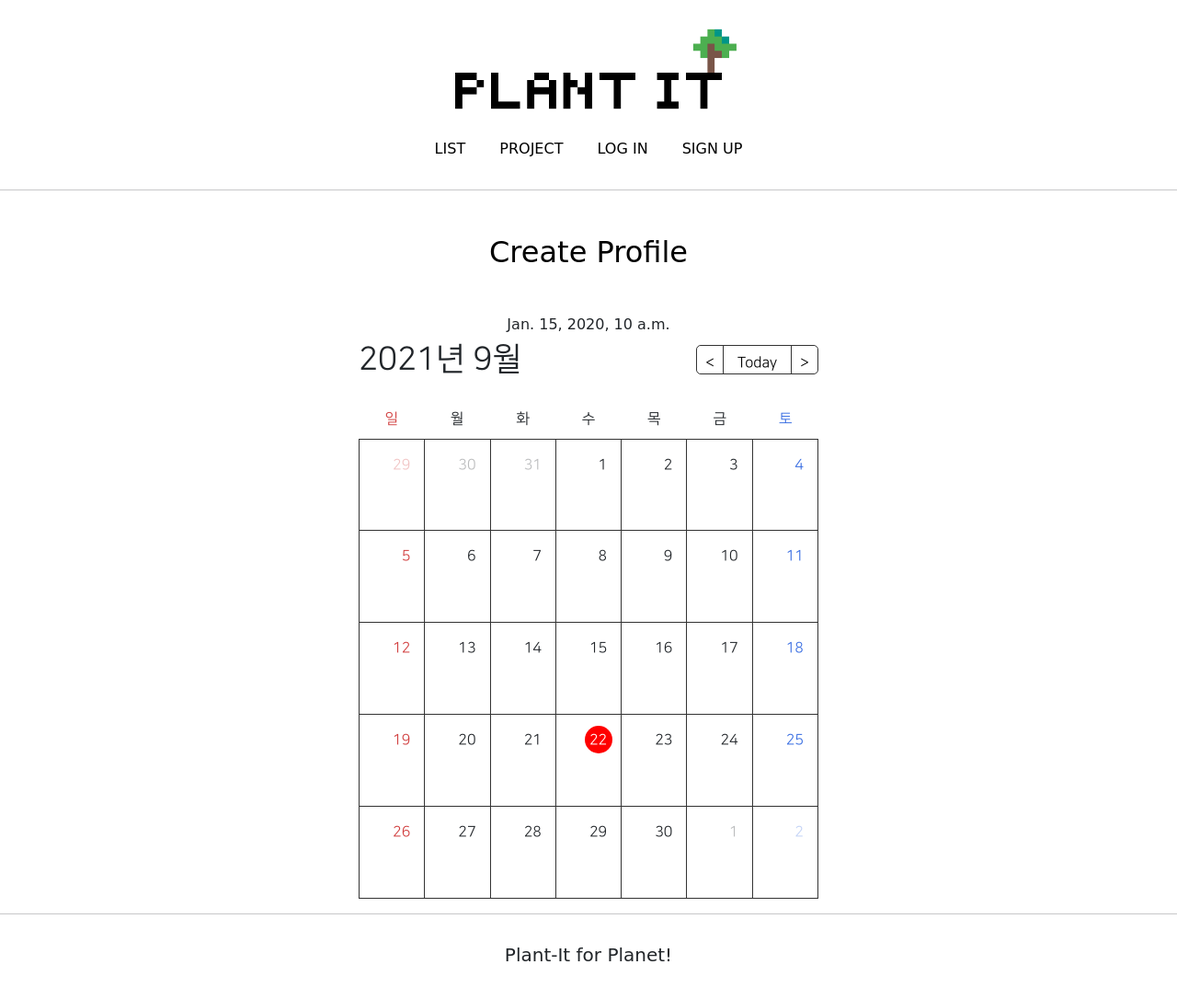
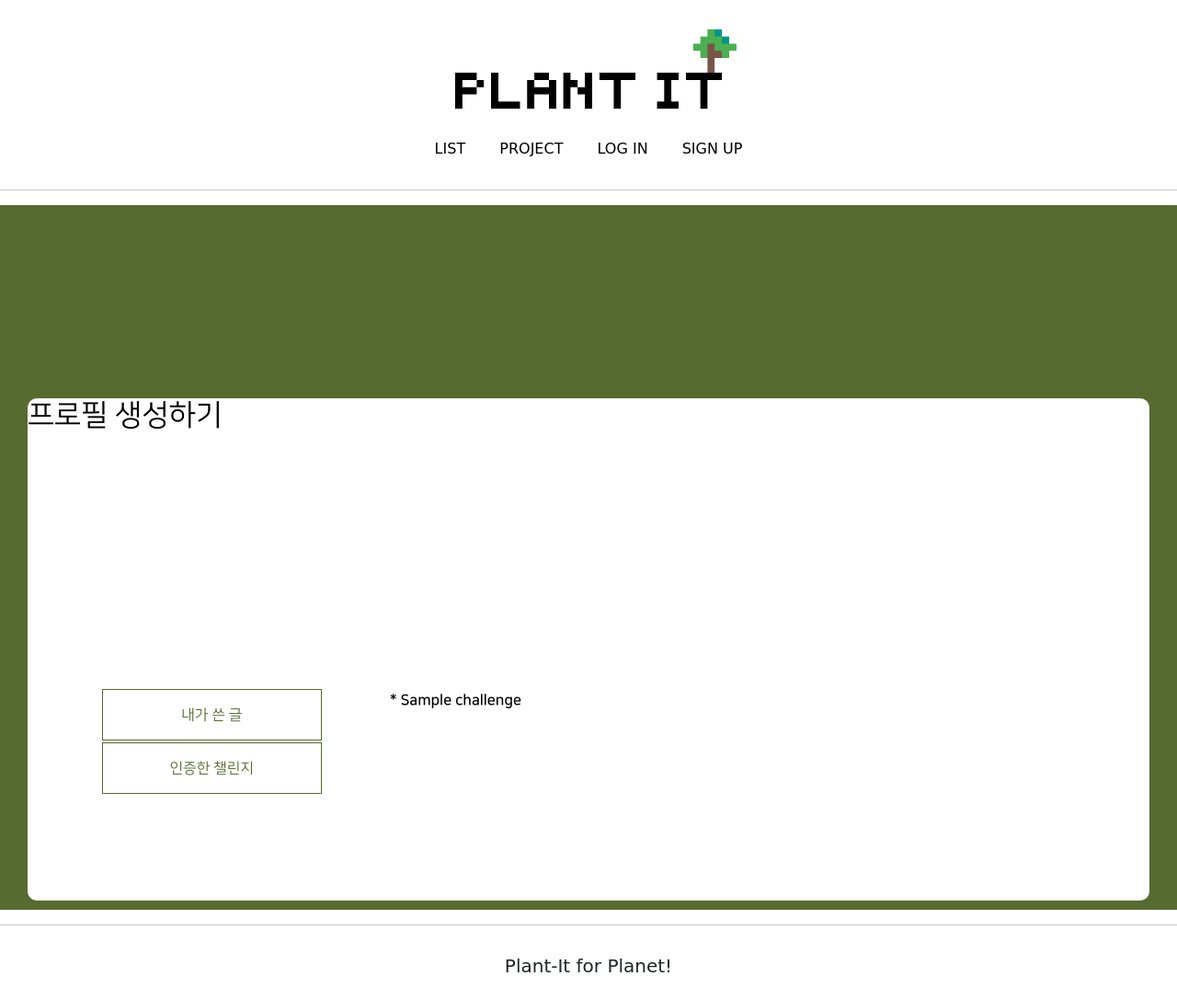
Before and after one commit to chogoal/PlantIt, a Django app: template accountapp/templates/accountapp/detail.html in a window 1280 px wide. Shown: the whole page at 92% size. Before the commit the page ends 1045 px from the top, so only its background shows below. Run offline with Django 3.2, Linux system fonts and the light colour scheme; tables that the repository leaves empty hold one stand-in row (values such as "Sample post"); the template is opened without the code that fills it: values that come from a table or form of the project are taken from there, most other values are stand-ins (such as "Sample title", 1, 10 or a date in 2020); some libraries are stand-ins or nearby versions; some web fonts are replaced.

Commit message:
update accountapp detail

```diff
--- a/accountapp/templates/accountapp/detail.html
+++ b/accountapp/templates/accountapp/detail.html
@@ -3,12 +3,15 @@
 
 {% block content %}
 
-    <div class="text-center mw-500 m-auto" style="font-family: 'DungGeunMo', cursive">
-        <div class="m-5">
+    <div id="mypage_wrap">
+
+        <div id="background" style="background-color: darkolivegreen; height: 200px;"></div>
+
+        <div id="mypage_container">
+            <div id="mypage_header">
                 {% if target_user.profile %}
-                <img src="{{ target_user.profile.image.url }}"
-                     class="profile_image m-4"
-                     alt="profile image">
+                    <div class="profile">
+                        <img src="{{ target_user.profile.image.url }}" id="profile_image" alt="profile image">
                         <h2 class="NNS_B">
                             {{ target_user.profile.nickname }}
                             {% if user == target_user %}
@@ -18,61 +21,115 @@
                             </a>
                             {% endif %}
                         </h2>
-                <h5>{{ target_user.profile.message }}</h5>
-                <h5>마일리지 : {{ target_user.profile.mileage }}</h5>
+                        <div style="margin: 10px">마일리지 : {{ target_user.profile.mileage }}</div>
+                        {% if user == target_user %}
+                            <button type="button" class="btn btn-success" onclick="location.href = '#'">
+                                내 맵으로 이동
+                            </button>
+                        {% endif %}
+                    </div>
+
                 {% else %}
                     <h2>
                         <a href="{% url 'profileapp:create' %}">
-                        Create Profile
+                            프로필 생성하기
                         </a>
                     </h2>
                 {% endif %}
             </div>
-        <div>
-            {{ target_user.date_joined }}
+
+            <div id="mypage_contents">
+
+                <div id="mypage_sidebar">
+                    <button type="button" onclick="open_list('my_articles')">
+                        내가 쓴 글
+                    </button>
+                    <button type="button" onclick="open_list('my_challenges')">
+                        인증한 챌린지
+                    </button>
                 </div>
 
+                <div id="my_contents">
+                    <div id="my_challenges" class="my">
+                        {% for challenge in my_challenges %}
+                            <div style="padding-bottom: 3px">
+                                <a href="{% url 'challengeapp:detail' pk=challenge.pk %}" class="NNS_B m-2">
+                                    * {{ challenge.title }}
+                                </a>
+                            </div>
+                        {% endfor %}
+                    </div>
+
+                    <div id="my_articles" class="my" style="display: none">
+                        {% for article in my_articles %}
+                            <div style="padding-bottom: 3px">
+                                <a href="{% url 'articleapp:detail' pk=article.pk %}" class="NNS_B m-2">
+                                    - {{ article.title }}
+                                </a>
+                            </div>
+                        {% endfor %}
+                    </div>
+                </div>
+            </div>
+        </div>
+
+
     {% if user == target_user %}
-            <div>
-                <a href="{% url 'accountapp:update' pk=target_user.pk %}"
-                   class="material-icons round_button mx-1">
-                    settings
+        <div class="updateanddelete">
+            <a href="{% url 'accountapp:update' pk=target_user.pk %}">
+                회원정보수정
             </a>
-                <a href="{% url 'accountapp:delete' pk=user.pk %}"
-                   class="material-icons round_button mx-1">
-                    close
+            <a href="{% url 'accountapp:delete' pk=user.pk %}">
+                계정삭제
             </a>
         </div>
     {% endif %}
 
-    </div>
 
-    <div class="mw-500 m-auto">
-        <div class="calendar">
-            <div class="calendar_header">
-                <div class="year-month"></div>
-                <div class="calendar_nav">
-                    <button class="nav-btn go-prev" onclick="prevMonth()">&lt;</button>
-                    <button class="nav-btn go-today" onclick="goToday()">Today</button>
-                    <button class="nav-btn go-next" onclick="nextMonth()">&gt;</button>
-                </div>
-            </div>
-            <div class="calendar_main">
-                <div class="days">
-                    <div class="day">일</div>
-                    <div class="day">월</div>
-                    <div class="day">화</div>
-                    <div class="day">수</div>
-                    <div class="day">목</div>
-                    <div class="day">금</div>
-                    <div class="day">토</div>
-                </div>
-                <div class="dates"></div>
-            </div>
-        </div>
-
-        <script src="{% static 'js/calendar.js' %}"></script>
     </div>
 
 
+
+
+    <script>
+        function open_list(my_list) {
+            var i;
+            var x = document.getElementsByClassName("my");
+            for (i = 0; i < x.length; i++) {
+                x[i].style.display = "none";
+            }
+            document.getElementById(my_list).style.display = "block";
+        }
+    </script>
+
+
+{#  달력  #}
+{#    <div class="mw-500 m-auto">#}
+{#        <div class="calendar">#}
+{#            <div class="calendar_header">#}
+{#                <div class="year-month"></div>#}
+{#                <div class="calendar_nav">#}
+{#                    <button class="nav-btn go-prev" onclick="prevMonth()">&lt;</button>#}
+{#                    <button class="nav-btn go-today" onclick="goToday()">Today</button>#}
+{#                    <button class="nav-btn go-next" onclick="nextMonth()">&gt;</button>#}
+{#                </div>#}
+{#            </div>#}
+{#            <div class="calendar_main">#}
+{#                <div class="days">#}
+{#                    <div class="day">일</div>#}
+{#                    <div class="day">월</div>#}
+{#                    <div class="day">화</div>#}
+{#                    <div class="day">수</div>#}
+{#                    <div class="day">목</div>#}
+{#                    <div class="day">금</div>#}
+{#                    <div class="day">토</div>#}
+{#                </div>#}
+{#                <div class="dates"></div>#}
+{#            </div>#}
+{#        </div>#}
+{##}
+{#        <script src="{% static 'js/calendar.js' %}"></script>#}
+{#    </div>#}
+
+
 {% endblock %}
--- a/challengeapp/views.py
+++ b/challengeapp/views.py
@@ -45,6 +45,8 @@ class ChallengeUpdateView(UpdateView):
         writer.profile.mileage += 20
         writer.profile.save()
 
+        self.model.writer = writer
+
         challenge = self.model.objects.get(pk=self.object.pk)
         challenge.success = True
         challenge.save()
--- a/static/base.css
+++ b/static/base.css
@@ -47,13 +47,6 @@
     color: darkgreen;
 }
 
-.profile_image {
-    width: 12rem;
-    height: 12rem;
-    border-radius: 20rem;
-    object-fit: cover;
-}
-
 .NNS_B {
     font-family: 'NanumSquareB', cursive;
 }
@@ -65,7 +58,7 @@
 .round_button {
     color: black;
     text-decoration: none;
-    box-shadow: 0 0 3px black;
+    box-shadow: 0 0 1px black;
     border-radius: 20rem;
     padding: 0.3rem;
 }
@@ -85,6 +78,85 @@
     font-size: 1.1rem;
     text-align: left;
     margin: 2rem 0;
+}
+
+#mypage_wrap {
+    position: relative;
+    background-color: darkolivegreen;
+    padding: 10px;
+}
+
+#mypage_container {
+    background-color: white;
+    border-radius: 10px;
+    margin: 0 20px;
+    height: auto;
+}
+
+#mypage_contents {
+    top: 250px;
+    height: 500px;
+}
+
+#mypage_sidebar {
+    float: left;
+    width: 25%;
+    padding: 20px;
+    margin-top: 250px;
+    margin-left: 5%;
+}
+
+#mypage_sidebar > button {
+    background-color: white;
+    border: 1px solid darkolivegreen;
+    color: darkolivegreen;
+    padding: 15px 27px;
+    width: 90%;
+    margin-bottom: 2px;
+    text-align: center;
+    text-decoration: none;
+    display: block;
+}
+
+#mypage_sidebar > button:hover {
+    background-color: #e2e2e2;
+}
+
+#my_contents {
+    float: left;
+    padding: 20px;
+    margin-top: 250px;
+    width: 70%;
+}
+
+#profile_image {
+    width: 12rem;
+    height: 12rem;
+    border-radius: 20rem;
+    object-fit: cover;
+    margin-bottom: 20px;
+    box-shadow: 0 0 1rem dimgray;
+}
+
+.profile {
+    position: absolute;
+    top: 100px;
+    left: 50%;
+    transform: translate(-50%, 0%);
+    text-align: center;
+}
+
+.updateanddelete {
+    text-align: center;
+    margin: 10px;
+}
+
+.updateanddelete > a {
+    margin: 10px;
+}
+
+.updateanddelete > a:hover {
+    color: gray;
 }
 
 
```
Also changed, not shown: accountapp/views.py (+10 -2 lines). Lines whose indentation alone changed are shown as unchanged.
